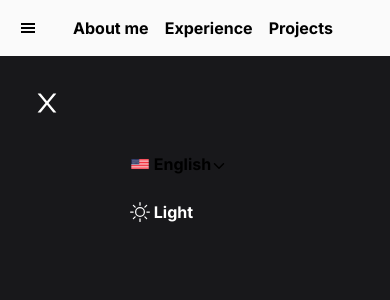
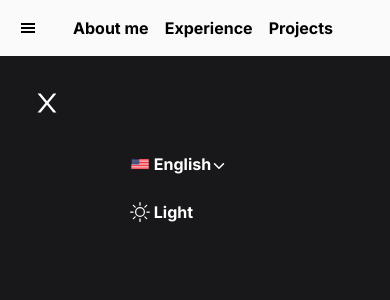
Before and after one commit to pauloedneysj/portfolio, a Next.js app: page /en-US in a window 390 px wide. Both pictures are taken after a click on the icon 27 px from the left and 28 px from the top of the page. Shown: the top 300 px of the page. Built offline with nearby package versions, Linux system fonts and the light colour scheme.

Commit message:
fix: :bug: fix heigh in mobile devices

```diff
--- a/src/app/[lang]/page.tsx
+++ b/src/app/[lang]/page.tsx
@@ -15,6 +15,11 @@ export default function HomePage({
 }: {
   params: { lang: Locale };
 }) {
+  window.addEventListener("resize", () => {
+    let vh = window.innerHeight * 0.01;
+    document.documentElement.style.setProperty("--vh", `${vh}px`);
+  });
+
   const dict = getDictionaryUseClient(lang);
   const isOpen = useAtomValue(isOpenAtom);
 
--- a/src/components/LanguageDropdown.tsx
+++ b/src/components/LanguageDropdown.tsx
@@ -49,10 +49,10 @@ export default function LanguageDropdown({ lang }: { lang: Locale }) {
           className="w-5 h-5"
         />
         <div className="flex flex-row items-center justify-center">
-          <span className="text-md font-bold dark:text-white">
+          <span className="text-md font-bold dark:text-white max-sm:text-white">
             {dict.navbar.languages[lang]}
           </span>
-          <IoIosArrowDown className="mt-1 dark:text-white" />
+          <IoIosArrowDown className="mt-1 dark:text-white max-sm:text-white" />
         </div>
       </div>
       {languages.length > 0 && (
--- a/src/styles/globals.css
+++ b/src/styles/globals.css
@@ -2,10 +2,14 @@
 @tailwind components;
 @tailwind utilities;
 
+:root {
+  --vh: 1vh;
+}
+
 body {
-  position: relative;
   height: 100vh;
-  width: 100vw;
+  height: calc(var(--vh, 1vh) * 100);
+  width: 100%;
   margin: 0;
   padding: 0;
   overflow: hidden;
```
